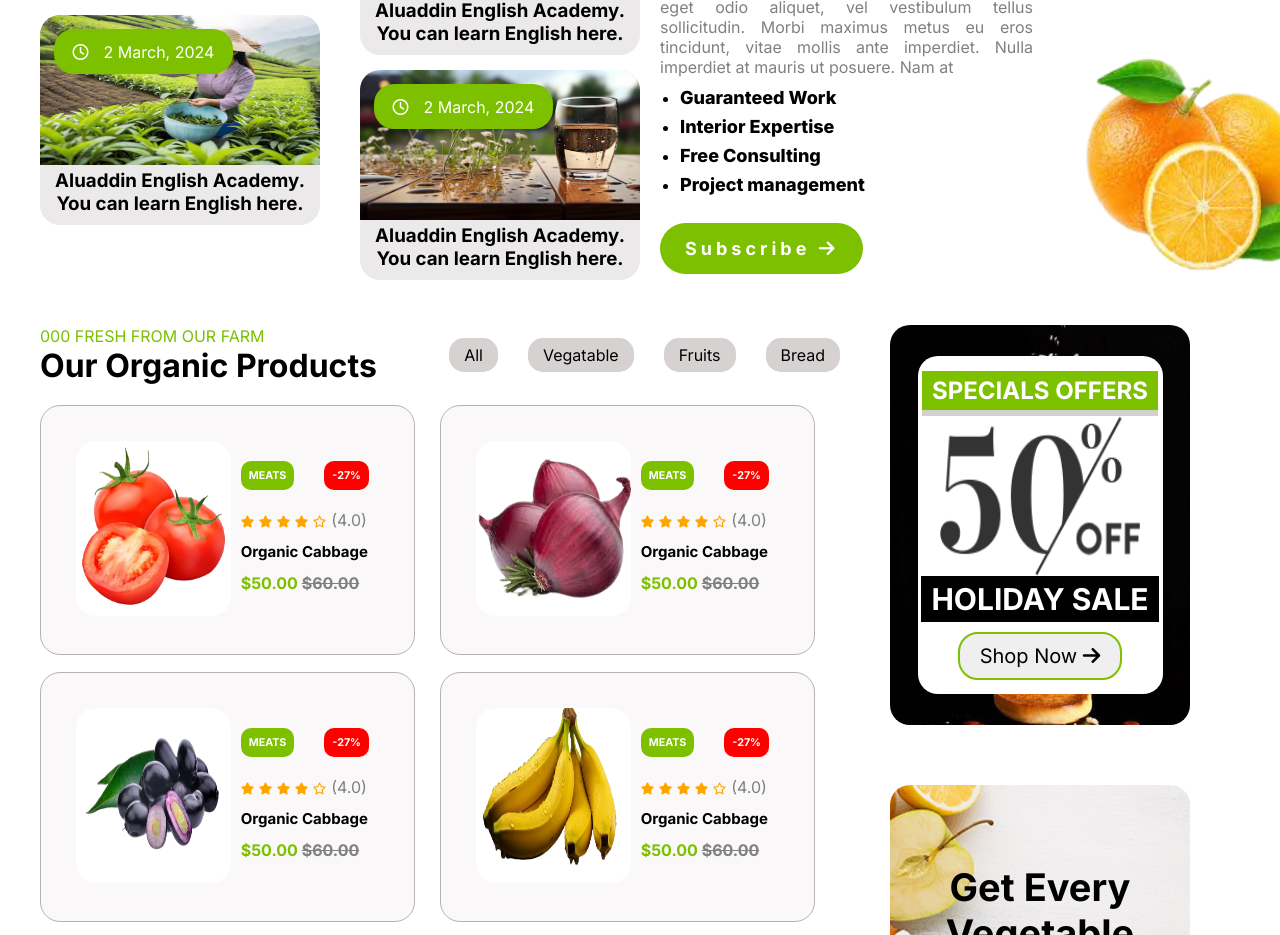
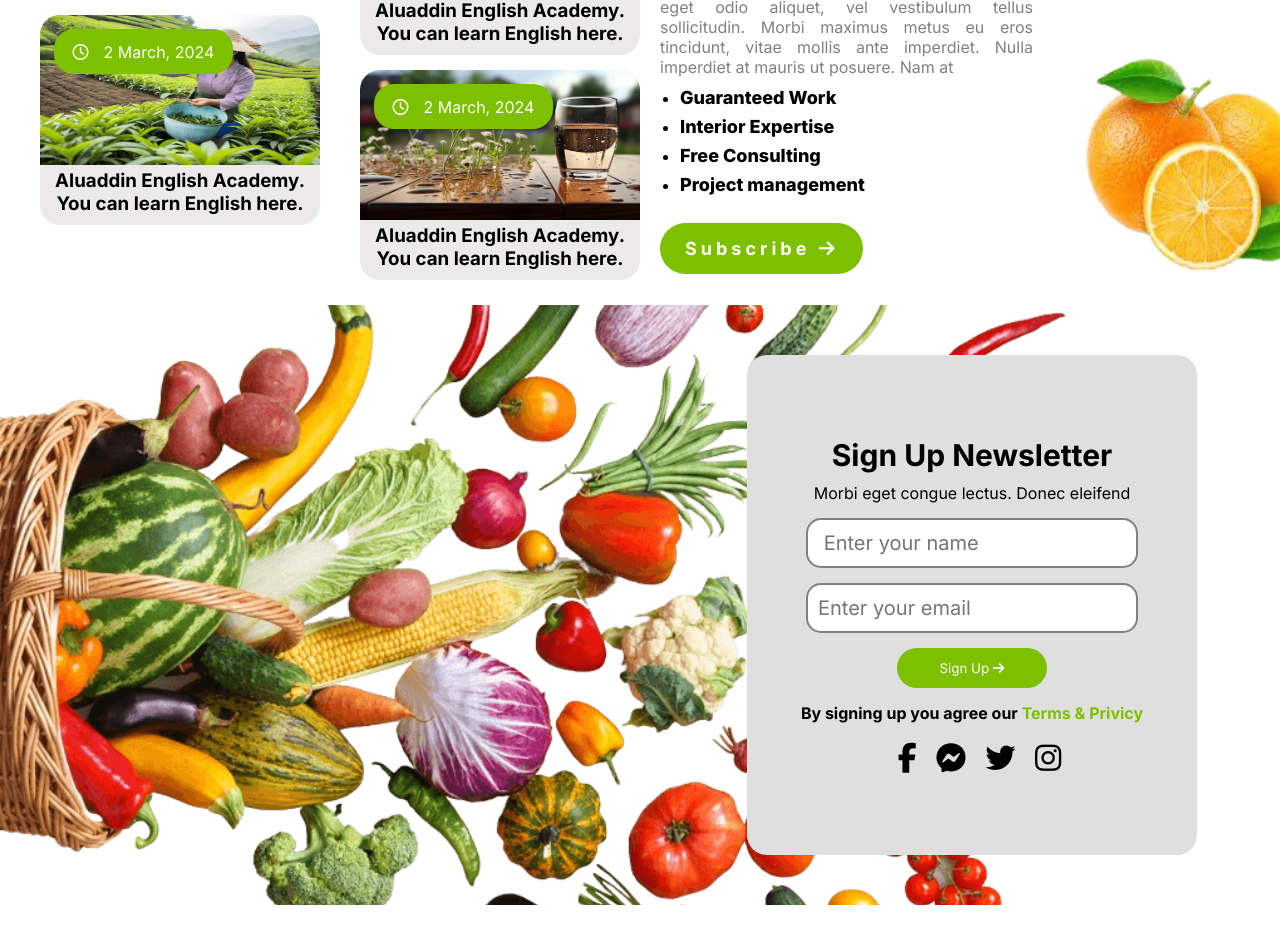
Before and after one commit to nuhidulislam/project-7, a plain HTML site: page index.html in a window 1280 px wide. Shown: the part 2778-3713 px from the top of the page. Drawn offline with Linux system fonts and the light colour scheme.

Commit message:
added a new folder

```diff
--- a/index.html
+++ b/index.html
@@ -519,6 +519,39 @@
 
           <!-- orange section end here -->
 
+
+
+          <!-- scatter image section start here -->
+
+    <!-- main -->
+
+
+    <div class="satter-section-container">
+      <div class="form-section-container-main">
+        <div class="formm-section">
+          <h1>Sign Up Newsletter</h1>
+          <p>Morbi eget congue lectus. Donec eleifend</p>
+          <input type="number" placeholder=" Enter your name">
+          <input type="email" placeholder="Enter your email">
+          <button class="sign-up">Sign Up  <i class="fa-solid fa-arrow-right"></i></button>
+          <h4>By signing up you agree our <span id="terms"> Terms & Privicy</span></h4>
+          <div class="form-icon">
+            <i class="fa-brands fa-facebook-f"></i>
+            <i class="fa-brands fa-facebook-messenger"></i>
+            <i class="fa-brands fa-twitter"></i>
+            <i class="fa-brands fa-instagram"></i>
+          </div>
+
+
+        </div>
+
+
+      </div>
+    </div>
+
+
+          <!-- scatter image section start here -->
+
 <!-- offer section start here -->
  <div class="offer-container">
   <div class="offer-main-left">
--- a/style.css
+++ b/style.css
@@ -704,6 +704,104 @@ nav{
 /* orange section style end here */
 
 
+/* scatter image section style start here */
+.satter-section-container{
+  background-image: url(images/fruit-over-img.png);
+  background-repeat: no-repeat;
+  background-position: center;
+  background-size: cover;
+  width: 100%;
+  height: 600px;
+  display: flex;
+  align-items: center;
+  justify-content: center;
+  margin: 20px 0px;
+
+
+}
+.form-section-container-main{
+  width: 1200px;
+  height: 500px;
+
+  display: flex;
+  margin-left: 300px;
+
+  align-items: center;
+  margin: 0px auto;
+}
+.formm-section {
+  height: 500px;
+  width: 450px;
+  border-radius: 20px;
+  margin-left: 707px;
+  background: rgb(223, 223, 223);
+  display: flex;
+  align-items: center;
+  justify-content: center;
+  color: black;
+  flex-direction: column;
+  padding: 30px;
+
+}
+.formm-section h1{
+  font-size: 30px;
+  margin-bottom: 10px;
+}
+.form-section p{
+  font-size: 20px;
+}
+
+ input[type="number"]{
+  height: 50px;
+  width: 332px;
+  margin-top: 15px;
+  border-radius: 15px;
+  padding: 10px;
+  font-size: 20px;
+  border: 2px solid gray;
+
+}
+input[type="email"]{
+  border: 2px solid gray;
+  height: 50px;
+  width: 332px;
+  margin-top: 15px;
+  border-radius: 15px;
+  padding: 10px;
+  font-size: 20px;
+}
+
+.sign-up{
+  padding: 10px 20px;
+  border: none;
+  background:#7CC000 ;
+  color: white;
+  width: 150px;
+  height: 40px;
+  margin: 15px 0px;
+  border-radius: 20px;
+}
+.form-section h4{
+ font-size: 20px;
+}
+
+.form-icon>i{
+  font-size: 30px;
+  margin-top: 20px;
+
+margin-left: 15px;
+
+
+}
+
+#terms{
+  color: #7CC000;
+}
+
+
+
+/* scatter image section style end here */
+
 /* offter section style start here */
 .offer-container{
   max-width: 1200px;
@@ -969,6 +1067,7 @@ flex-direction: column;
   width: 600px;
   height: 500px;
   display: flex;
+  position: relative;
 
 
 }
@@ -978,7 +1077,7 @@ flex-direction: column;
   width: 370px;
   margin-top: 43px;
   margin-left: 160px;
-  position: relative;
+
 }
 
 .collecting-right-img img{
@@ -999,7 +1098,10 @@ border-radius: 20px;
   font-size: 20px;
   padding: 20px;
   text-align: justify;
+  border: 2px solid red;
+  position: relative;
 }
+
 .collecting-bottom h2{
   color: #7CC000;
   font-size: 20px;
@@ -1021,6 +1123,7 @@ border-radius: 20px;
 
 }
 footer{
+  margin-top: 100px;
   width: 100%;
   height: 388px;
   background: #002603;
```
Also changed, not shown: images/fruit-over-img.png (added).
